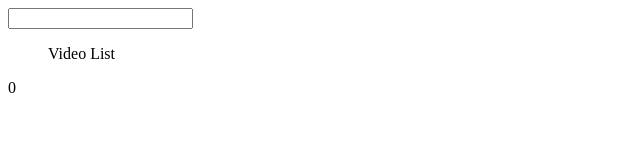
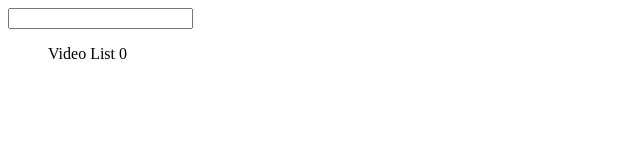
Before and after one commit to jrxavier/vuestarter, a Vue app: page / in a window 1280 px wide. Shown: the top 160 px of the page, without its empty margins (0-640 px from the left). Built offline with nearby package versions, Linux system fonts and the light colour scheme.

Commit message:
Propriedades do componente

```diff
--- a/src/App.vue
+++ b/src/App.vue
@@ -1,8 +1,11 @@
 <template>
     <div>
         <SearchBar @termChange="onTermChange"></SearchBar>
-        <VideoList></VideoList>
-        {{ videos.length }}
+        <!--
+        v-bind pode ser substituido por :
+        Primeiro videos é a referência para a propriedade que será usada no componente VideoList
+        Segundo video é o dado que é passado para o componente  -->
+        <VideoList :videos="videos"></VideoList>
     </div>
 </template>
 
--- a/src/components/VideoList.vue
+++ b/src/components/VideoList.vue
@@ -1,12 +1,16 @@
 <template>
     <ul>
         Video List
+        {{videos.length}}
     </ul>
 </template>
 
 <script>
 export default {
-    name: 'VideoList'
+    name: 'VideoList',
+    props: {
+        videos: Array   //Type check da propriedade
+    }
 }
 </script>
 
```
